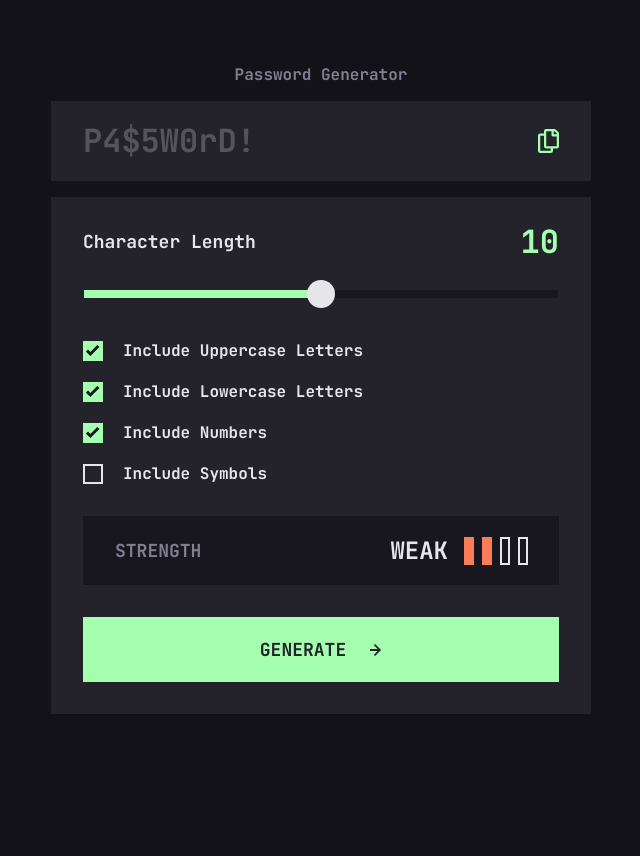
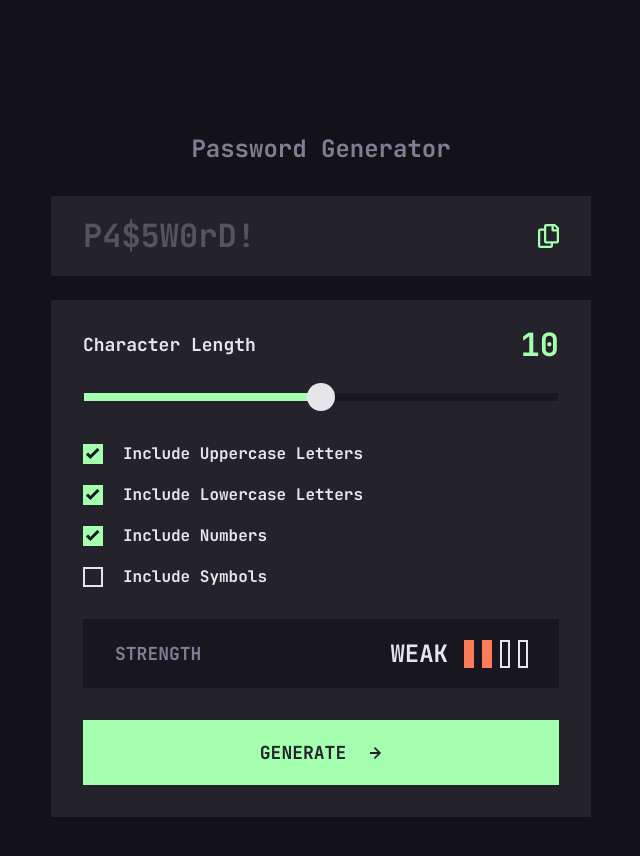
Before and after one commit to HanSeongLee/password-generator-app, a Next.js app: page / in a window 1280 px wide. Shown: the top 856 px of the page, without its empty margins (319-959 px from the left). Before the commit the page ends 800 px from the top, so only its background shows below. Built offline with nearby package versions, Linux system fonts and the light colour scheme; no server answers.

Commit message:
ADD | Main page on tablet

```diff
--- a/pages/style.module.scss
+++ b/pages/style.module.scss
@@ -1,6 +1,11 @@
+@import "styles/utils";
 
 .main {
   padding: 64px 0 63px;
+
+  @include media(">tablet") {
+    padding: 133px 0 196px;
+  }
 
   .title {
     font-weight: 700;
@@ -9,11 +14,21 @@
     text-align: center;
     color: #817D92;
     margin-bottom: 16px;
+
+    @include media(">tablet") {
+      font-size: 24px;
+      line-height: 32px;
+      margin-bottom: 31px;
+    }
   }
 
   .passwordGeneratorContainer {
     display: flex;
     flex-direction: column;
     gap: 16px;
+
+    @include media(">tablet") {
+      gap: 24px;
+    }
   }
 }
```
